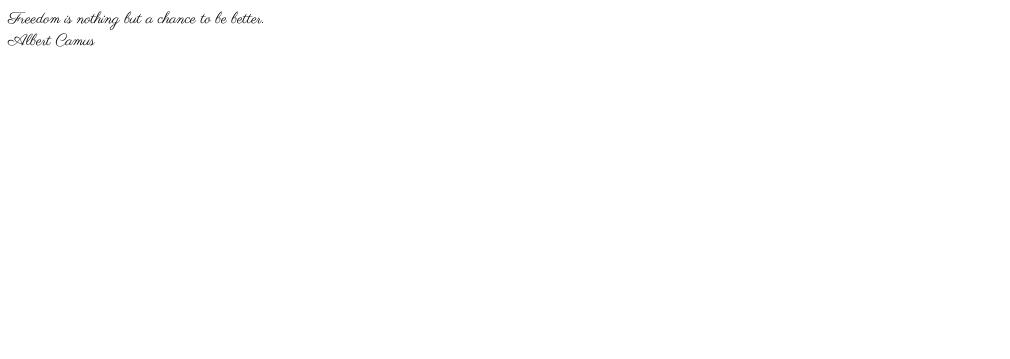
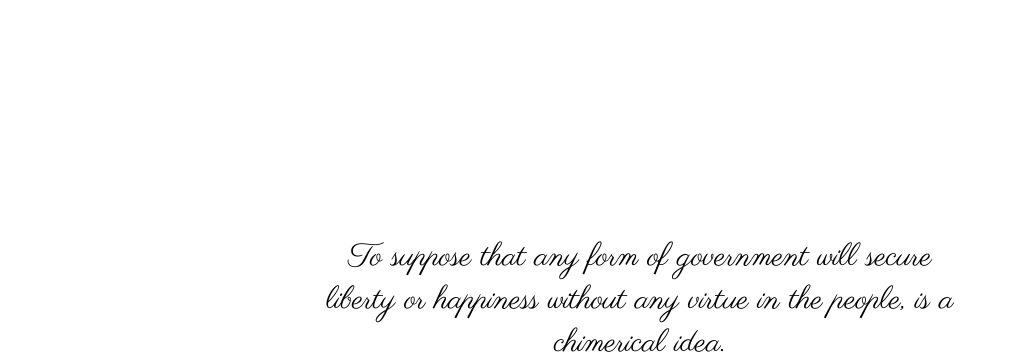
Before and after one commit to joshuareedbarney/joshuareedbarney.github.io, a plain HTML site: page index.html in a window 1280 px wide. Shown: the top 359 px of the page, without its empty margins (0-1010 px from the left). Drawn offline with Linux system fonts and the light colour scheme.

Commit message:
Fixed the centering

```diff
--- a/css/main.css
+++ b/css/main.css
@@ -1,5 +1,18 @@
 
 
 body {
+    display: flex;
+    align-items: center;
+    height: 100vh;
+}
+
+main {
     font-family: 'Parisienne', cursive;
+    font-size: xx-large;
+    text-align: center;
+    left: 50%;
+    margin-right: -50%;
+    transform: translate(-50%, -50%);
+    margin: 0;
+    position: absolute;
 }
--- a/index.html
+++ b/index.html
@@ -10,13 +10,13 @@
         <script src="js/quotes.js"></script>
         <script src="js/script.js"></script>
     </head>
-    <body>
+    <body onclick="main()">
         <main>
             <div id="quote">
-                Freedom is nothing but a chance to be better.
+                <!-- Freedom is nothing but a chance to be better. -->
             </div>
-            <div id="athor">
-                Albert Camus
+            <div id="author">
+                <!-- Albert Camus -->
             </div>
         </main>
     </body>
--- a/js/script.js
+++ b/js/script.js
@@ -11,7 +11,9 @@ function getRndInteger(min, max) {
 
 var main = function() {
     var quote = quotes[getRndInteger(0, quotes.length)];
-    console.log(quote);
+    //console.log(quote);
+    document.querySelector("#quote").innerHTML = quote.quote;
+    document.querySelector("#author").innerHTML = quote.author;
 }
 
 window.onload = main;
```
